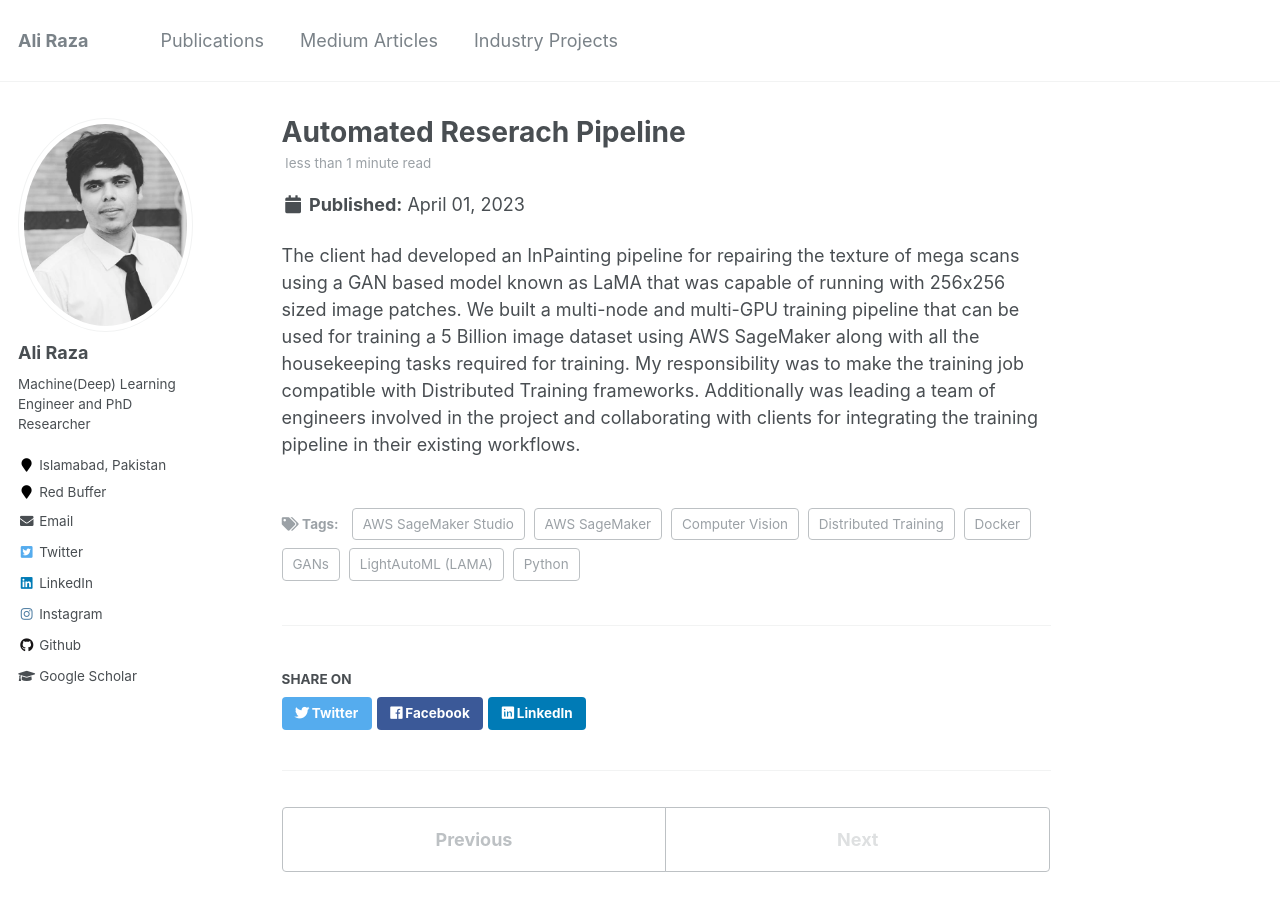
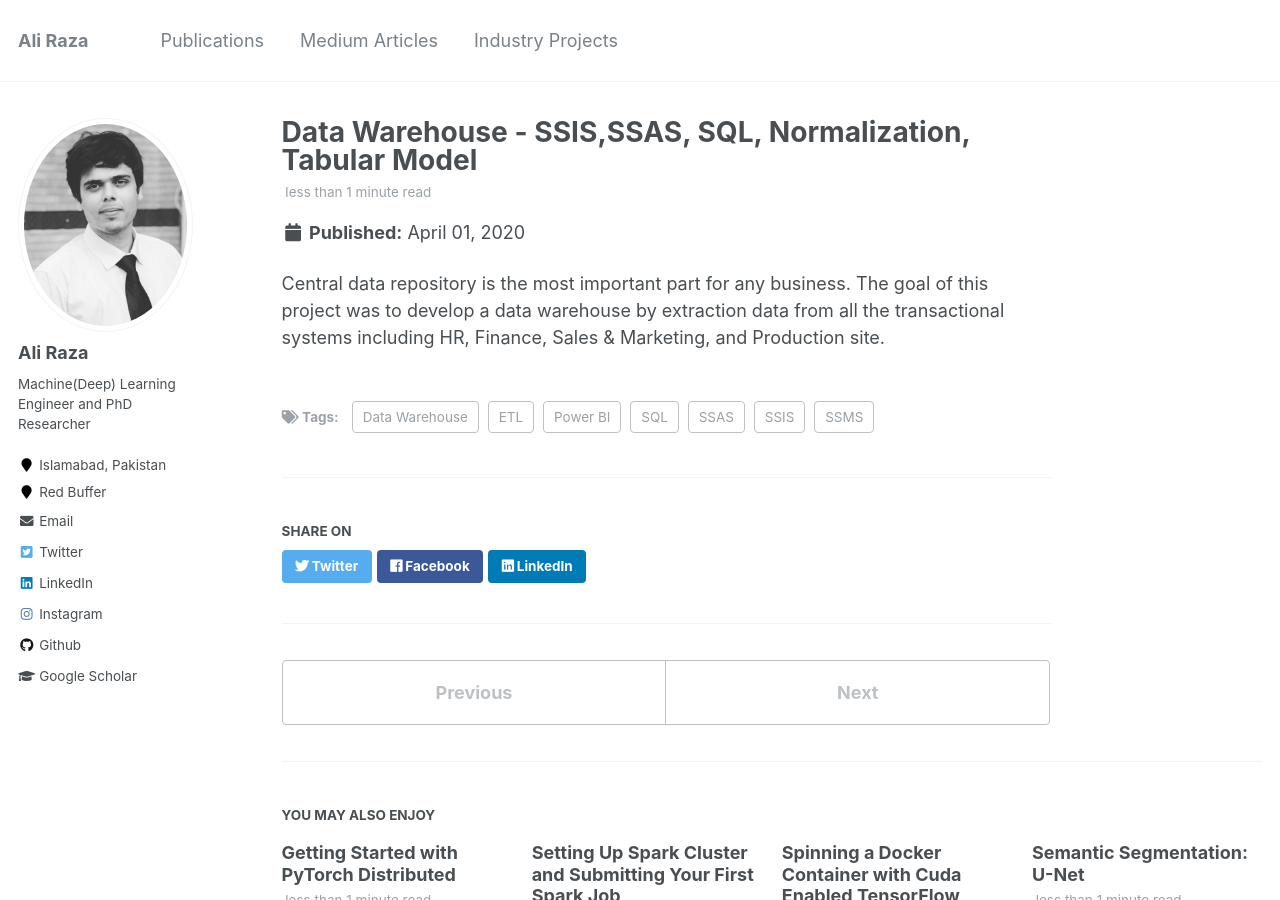
Before and after one commit to dataguy-ali/dataguy-ali.github.io, a Jekyll site: the page built from _projects/2023-04-01-Automated-Reserach-Pipeline.md, in a window 1280 px wide and 900 px high. Built offline with Jekyll 4.4.1, drawn with Linux system fonts in a browser that asks for light colours.

Commit message:
new changes

```diff
--- a/_projects/2023-04-01-Automated-Reserach-Pipeline.md
+++ b/_projects/2023-04-01-Automated-Reserach-Pipeline.md
@@ -1,16 +1,15 @@
 ---
-title: "Automated Reserach Pipeline"
-date:   2023-04-01
+title: "Data Warehouse - SSIS,SSAS, SQL, Normalization, Tabular Model"
+date:   2020-04-01
 permalink: /Automated-Reserach-Pipeline/
 tags:
-  - Computer Vision
-  - Python
-  - LightAutoML (LAMA)
-  - GANs
-  - AWS SageMaker
-  - AWS SageMaker Studio
-  - Distributed Training
-  - Docker
+  - Data Warehouse
+  - SQL
+  - ETL
+  - SSIS
+  - SSAS
+  - SSMS
+  - Power BI
 ---
 
-The client had developed an InPainting pipeline for repairing the texture of mega scans using a GAN based model known as LaMA that was capable of running with 256x256 sized image patches. We built a multi-node and multi-GPU training pipeline that can be used for training a 5 Billion image dataset using AWS SageMaker along with all the housekeeping tasks required for training. My responsibility was to make the training job compatible with Distributed Training frameworks. Additionally was leading a team of engineers involved in the project and collaborating with clients for integrating the training pipeline in their existing workflows.
+Central data repository is the most important part for any business. The goal of this project was to develop a data warehouse by extraction data from all the transactional systems including HR, Finance, Sales & Marketing, and Production site.
```
Also changed, not shown: Work Samples/2009-10-01-paper-title-number-1.md (renamed from _publications/2009-10-01-paper-title-number-1.md), Work Samples/2010-10-01-paper-title-number-2.md (renamed from _publications/2010-10-01-paper-title-number-2.md), Work Samples/2015-10-01-paper-title-number-3.md (renamed from _publications/2015-10-01-paper-title-number-3.md).
